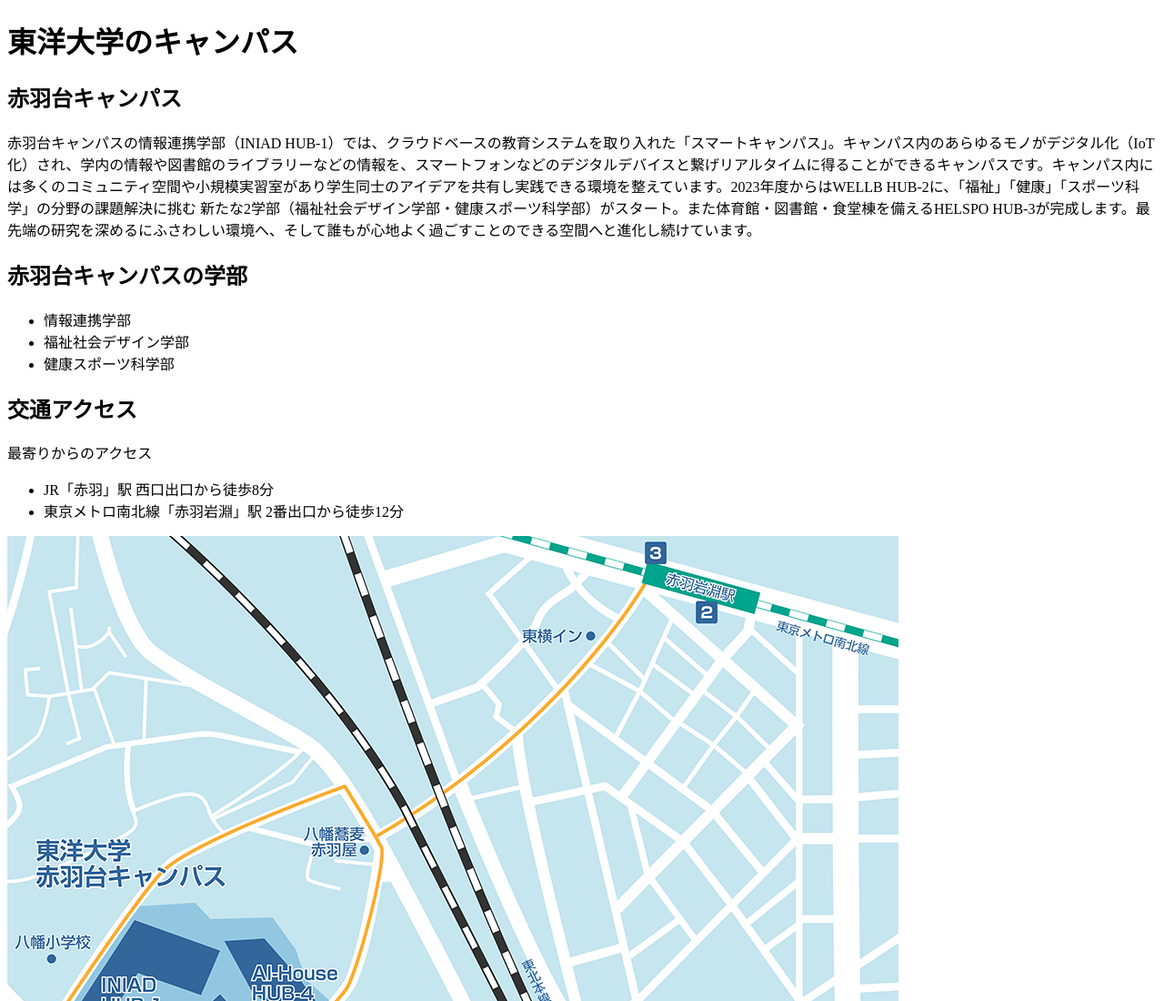
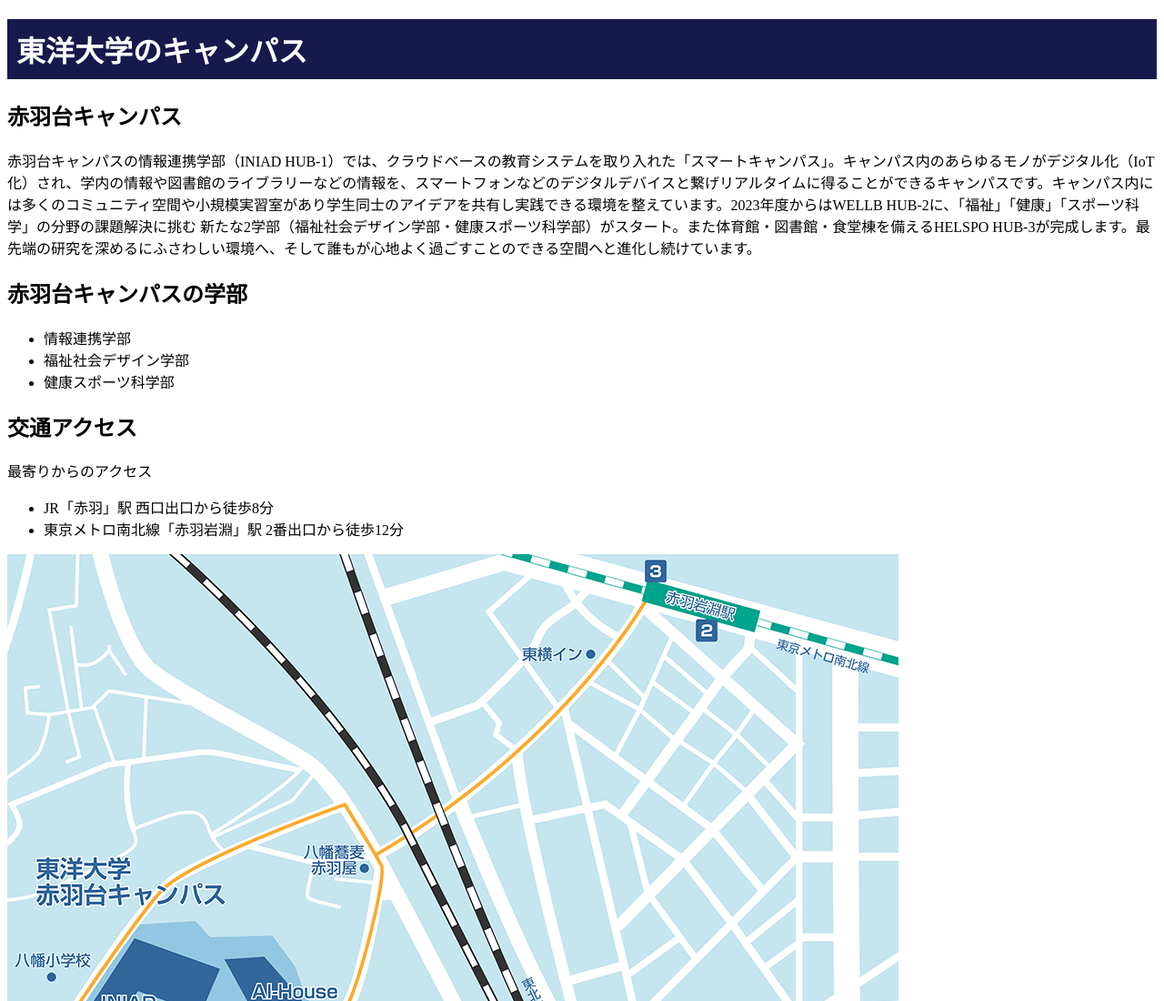
Before and after one commit to shunya-yan/git-remote-test, a plain HTML site: page git-remote-test/index.html in a window 1280 px wide. Shown: the top 1100 px of the page at 91% size. Drawn offline with Linux system fonts and the light colour scheme.

Commit message:
h1タグにスタイルを追加

```diff
--- /dev/null
+++ b/git-remote-test/add-heading-styles/default.css
@@ -0,0 +1,5 @@
+h1{
+    color: #ffffff;
+    background-color: #17194c;
+    padding: 10px;
+}
--- a/git-remote-test/index.html
+++ b/git-remote-test/index.html
@@ -3,6 +3,7 @@
 <head>
     <meta charset="UTF-8">
     <meta name="viewport" content="width=device-width, initial-scale=1.0">
+    <link rel="stylesheet" href="add-heading-styles/default.css">
 </head>
 <body>
     <h1>東洋大学のキャンパス</h1>
```
